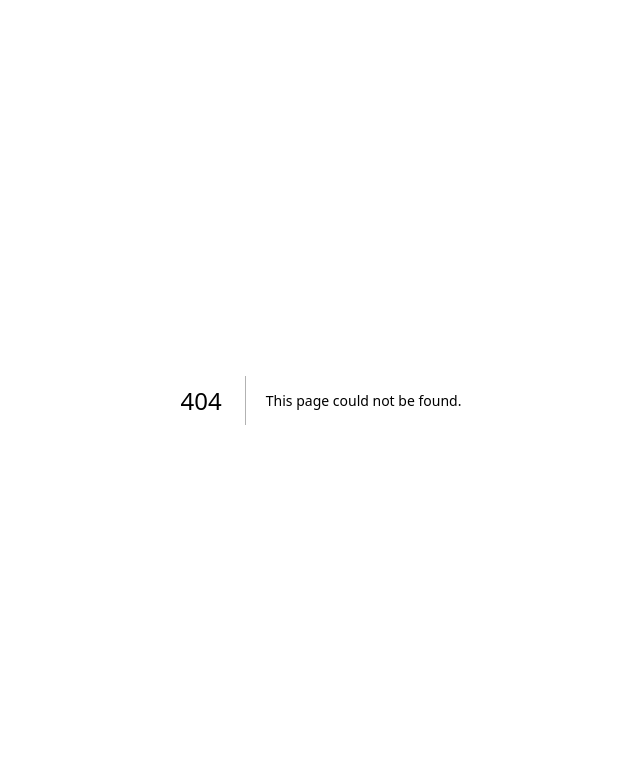
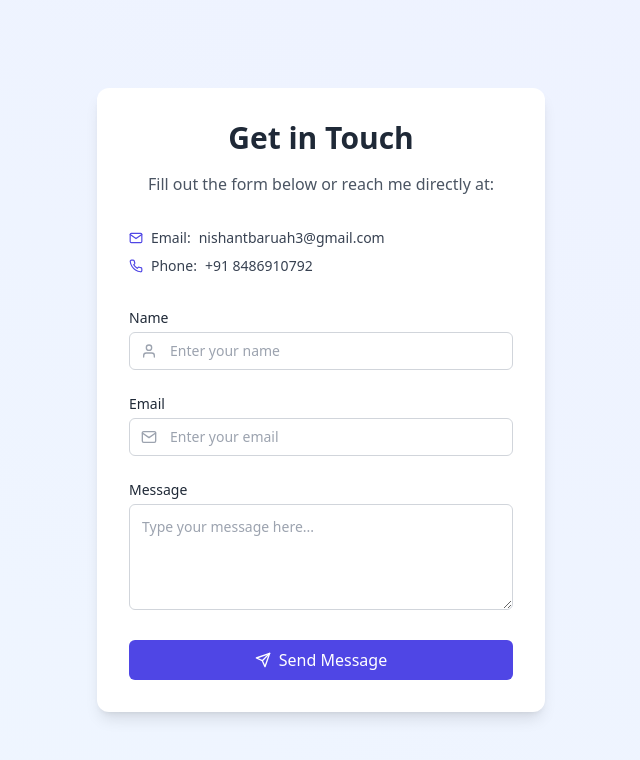
Before and after one commit to nishantb66/bpcl_portal, a Next.js app: page /contact in a window 1280 px wide. Before the commit this address had no page. Shown: the top 760 px of the page, without its empty margins (319-959 px from the left). Built offline with nearby package versions, Linux system fonts and the light colour scheme.

Commit message:
Contact page

```diff
--- /dev/null
+++ b/src/app/api/contact/route.js
@@ -0,0 +1,38 @@
+import { connectToDB } from "../middleware";
+
+export async function POST(req) {
+  try {
+    const { name, email, message } = await req.json();
+
+    // Basic validation
+    if (!name || !email || !message) {
+      return new Response(
+        JSON.stringify({ message: "All fields are required." }),
+        { status: 400 }
+      );
+    }
+
+    // Connect to DB
+    const db = await connectToDB();
+    const contactsCollection = db.collection("contacts");
+
+    // Insert the new message
+    await contactsCollection.insertOne({
+      name,
+      email,
+      message,
+      createdAt: new Date(),
+    });
+
+    return new Response(
+      JSON.stringify({ message: "Message received successfully." }),
+      { status: 200 }
+    );
+  } catch (error) {
+    console.error("Error saving contact message:", error);
+    return new Response(
+      JSON.stringify({ message: "Failed to send message." }),
+      { status: 500 }
+    );
+  }
+}
--- /dev/null
+++ b/src/app/contact/page.js
@@ -0,0 +1,145 @@
+"use client";
+
+import { useState } from "react";
+import { toast, ToastContainer } from "react-toastify";
+import "react-toastify/dist/ReactToastify.css";
+import { FiMail, FiPhone, FiSend, FiUser } from "react-icons/fi";
+
+export default function ContactPage() {
+  const [formData, setFormData] = useState({
+    name: "",
+    email: "",
+    message: "",
+  });
+  const [isSubmitting, setIsSubmitting] = useState(false);
+
+  const handleChange = (e) => {
+    setFormData((prev) => ({ ...prev, [e.target.name]: e.target.value }));
+  };
+
+  const handleSubmit = async (e) => {
+    e.preventDefault();
+    setIsSubmitting(true);
+
+    try {
+      const response = await fetch("/api/contact", {
+        method: "POST",
+        headers: {
+          "Content-Type": "application/json",
+        },
+        body: JSON.stringify(formData),
+      });
+
+      if (!response.ok) {
+        const { message } = await response.json();
+        throw new Error(message || "Failed to send message");
+      }
+
+      toast.success("Message sent successfully!");
+      setFormData({ name: "", email: "", message: "" });
+    } catch (error) {
+      toast.error(error.message || "Something went wrong.");
+    } finally {
+      setIsSubmitting(false);
+    }
+  };
+
+  return (
+    <div className="min-h-screen bg-gradient-to-tr from-blue-50 to-indigo-50 flex flex-col items-center justify-center px-4">
+      <ToastContainer position="top-center" autoClose={3000} />
+      <div className="max-w-md w-full bg-white rounded-xl shadow-lg p-8">
+        <h1 className="text-3xl font-bold text-gray-800 mb-4 text-center">
+          Get in Touch
+        </h1>
+        <p className="text-gray-600 text-center mb-8">
+          Fill out the form below or reach me directly at:
+        </p>
+
+        {/* Contact Info */}
+        <div className="mb-8 space-y-2">
+          <div className="flex items-center space-x-2 text-sm text-gray-700">
+            <FiMail className="text-indigo-600" />
+            <span className="font-medium">Email:</span>
+            <span className="truncate">nishantbaruah3@gmail.com</span>
+          </div>
+          <div className="flex items-center space-x-2 text-sm text-gray-700">
+            <FiPhone className="text-indigo-600" />
+            <span className="font-medium">Phone:</span>
+            <span>+91 8486910792</span>
+          </div>
+        </div>
+
+        {/* Contact Form */}
+        <form onSubmit={handleSubmit} className="space-y-6">
+          {/* Name Field */}
+          <div>
+            <label className="block text-sm font-medium text-gray-800 mb-1">
+              Name
+            </label>
+            <div className="relative">
+              <span className="absolute inset-y-0 left-0 flex items-center pl-3 pointer-events-none text-gray-400">
+                <FiUser />
+              </span>
+              <input
+                name="name"
+                type="text"
+                value={formData.name}
+                onChange={handleChange}
+                required
+                className="w-full pl-10 pr-3 py-2 text-sm border border-gray-300 rounded-md focus:ring-indigo-500 focus:border-indigo-500"
+                placeholder="Enter your name"
+              />
+            </div>
+          </div>
+
+          {/* Email Field */}
+          <div>
+            <label className="block text-sm font-medium text-gray-800 mb-1">
+              Email
+            </label>
+            <div className="relative">
+              <span className="absolute inset-y-0 left-0 flex items-center pl-3 pointer-events-none text-gray-400">
+                <FiMail />
+              </span>
+              <input
+                name="email"
+                type="email"
+                value={formData.email}
+                onChange={handleChange}
+                required
+                className="w-full pl-10 pr-3 py-2 text-sm border border-gray-300 rounded-md focus:ring-indigo-500 focus:border-indigo-500"
+                placeholder="Enter your email"
+              />
+            </div>
+          </div>
+
+          {/* Message Field */}
+          <div>
+            <label className="block text-sm font-medium text-gray-800 mb-1">
+              Message
+            </label>
+            <textarea
+              name="message"
+              value={formData.message}
+              onChange={handleChange}
+              rows="4"
+              required
+              className="w-full p-3 text-sm border border-gray-300 rounded-md focus:ring-indigo-500 focus:border-indigo-500"
+              placeholder="Type your message here..."
+            />
+          </div>
+
+          {/* Submit Button */}
+          <button
+            type="submit"
+            disabled={isSubmitting}
+            className="inline-flex items-center justify-center w-full px-4 py-2 bg-indigo-600 text-white font-medium rounded-md hover:bg-indigo-700 focus:outline-none focus:ring-2 focus:ring-indigo-500 disabled:bg-indigo-400 disabled:cursor-not-allowed"
+          >
+            <FiSend className="mr-2" />
+            {isSubmitting ? "Sending..." : "Send Message"}
+          </button>
+        </form>
+      </div>
+    </div>
+  );
+}
--- a/src/app/page.js
+++ b/src/app/page.js
@@ -534,6 +534,7 @@ export default function Home() {
         <div className="max-w-7xl mx-auto px-4 sm:px-6 lg:px-8 py-8">
           <div className="flex flex-col md:flex-row md:items-center md:justify-between">
             <div className="flex space-x-6 justify-center md:order-2">
+              {/* Existing Links */}
               <a
                 href="https://nishantb66.github.io/MyPortfolio"
                 target="_blank"
@@ -558,6 +559,14 @@ export default function Home() {
               >
                 <FiGithub className="w-5 h-5" />
               </a>
+
+              {/* New 'Message me' Link */}
+              <Link
+                href="/contact"
+                className="text-gray-400 hover:text-gray-500"
+              >
+                Message me
+              </Link>
             </div>
             <div className="mt-4 md:mt-0 md:order-1">
               <p className="text-center text-sm text-gray-500">
```
